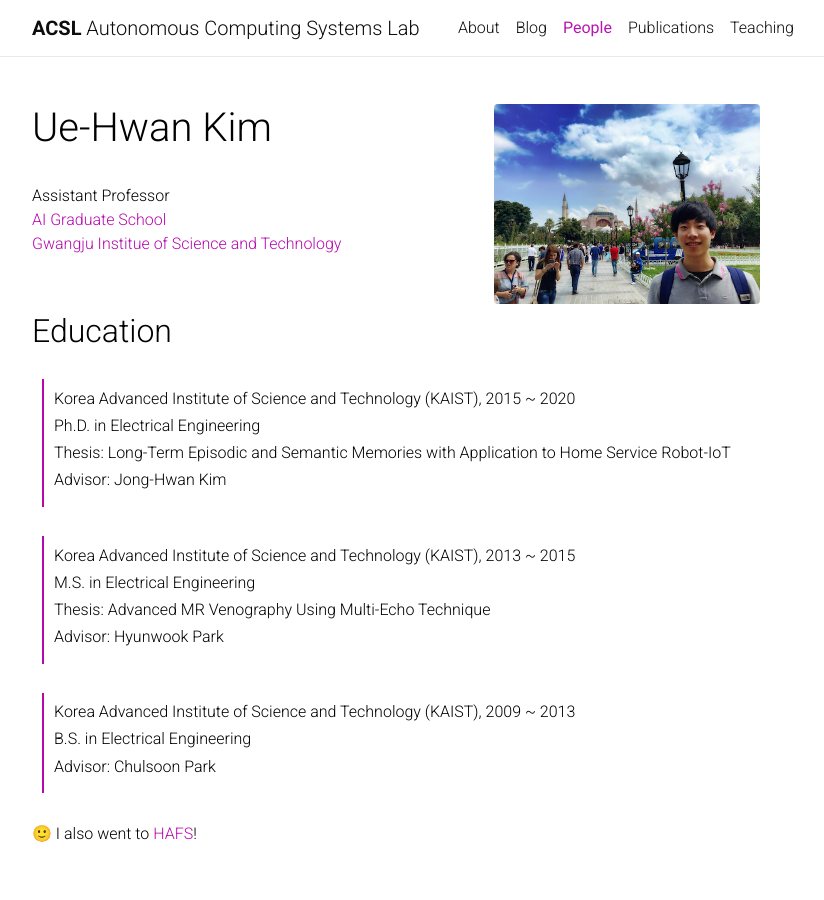
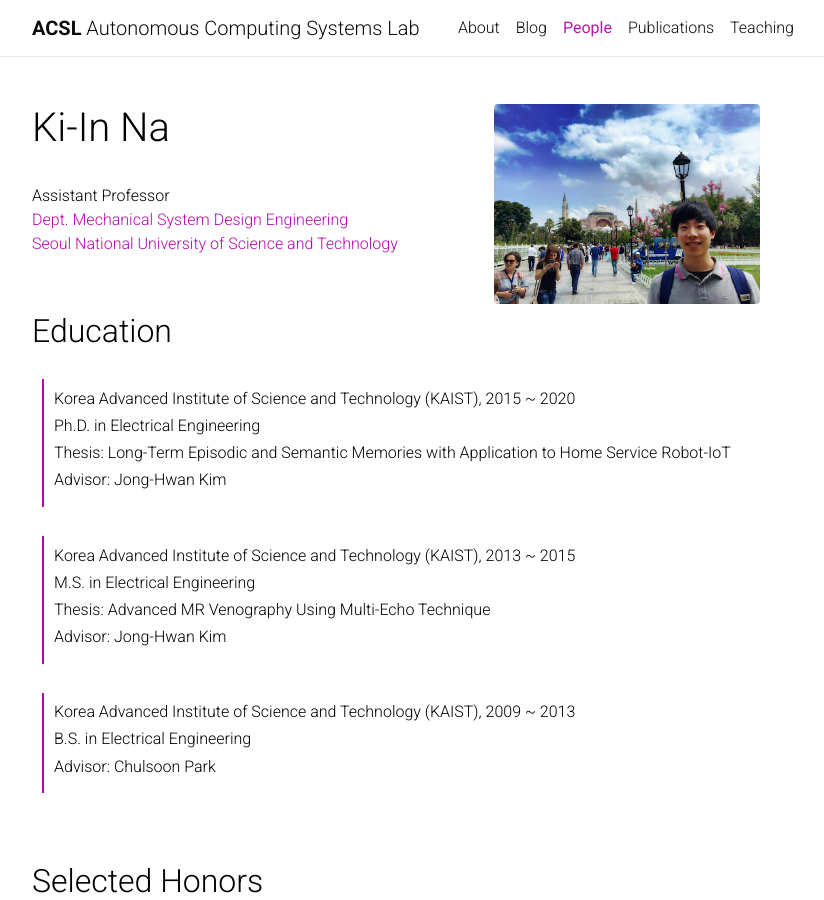
Before and after one commit to moai-lab/moai-lab.github.io, a Jekyll site: the page built from _people/Ue-Hwan-Kim.markdown, in a window 1280 px wide and 900 px high. Shown: the whole window, without its empty margins (223-1047 px from the left). Built offline with Jekyll 4.4.1, drawn with Linux system fonts in a browser that asks for light colours; nearby versions of some CDN libraries; comment, search, counter and statistics services are not loaded; a style sheet for code colours, icons or effects is not loaded; some of the changed text lies outside the part shown.

Commit message:
fisrt commit

```diff
--- a/_people/Ue-Hwan-Kim.markdown
+++ b/_people/Ue-Hwan-Kim.markdown
@@ -1,8 +1,8 @@
 ---
 layout: people
-name: Ue-Hwan Kim
+name: Ki-In Na
 role: Assistant Professor
-email: uehwan@gist.ac.kr
+email: kina@seoultech.ac.kr
 img: /assets/img/prof_pic.png
 sequence: 1
 redirect: # /people/1_professor
@@ -10,8 +10,8 @@ category: Faculty
 ---
 
 Assistant Professor <br/>
-[AI Graduate School](https://ai.gist.ac.kr){:target="\_blank"} <br/>
-[Gwangju Institue of Science and Technology](https://www.gist.ac.kr/){:target="\_blank"}
+[Dept. Mechanical System Design Engineering](https://msd.seoultech.ac.kr/en/){:target="\_blank"} <br/>
+[Seoul National University of Science and Technology](https://en.seoultech.ac.kr/){:target="\_blank"}
 
 <br/>
 
@@ -24,13 +24,11 @@ Assistant Professor <br/>
 > ###### Korea Advanced Institute of Science and Technology (KAIST), 2013 ~ 2015
 > ###### M.S. in Electrical Engineering
 > ###### Thesis: Advanced MR Venography Using Multi-Echo Technique
-> ###### Advisor: Hyunwook Park
+> ###### Advisor: Jong-Hwan Kim
 
 > ###### Korea Advanced Institute of Science and Technology (KAIST), 2009 ~ 2013
 > ###### B.S. in Electrical Engineering
 > ###### Advisor: Chulsoon Park
-
-🙂 I also went to [HAFS](http://www.hafs.hs.kr/)!
 
 <br/>
 ## Selected Honors
```
Also changed, not shown: other parts of _people/Ue-Hwan-Kim.markdown (+2 -2 lines), _pages/people.md (+5 -4 lines), _people/1_22_01_02_JangSJ.markdown (deleted, +0 -11 lines), _people/1_22_01_03_YoonJA.markdown (deleted, +0 -11 lines), _people/1_23_02_01_KimJW.markdown (deleted, +0 -11 lines), _people/1_23_04_01_JangWS.markdown (deleted, +0 -11 lines), _people/1_24_02_01_OhSH.markdown (deleted, +0 -11 lines), _people/1_24_02_02_KimYR.markdown (deleted, +0 -11 lines), _people/2_23_02_01_BaeHN.markdown (deleted, +0 -11 lines).
